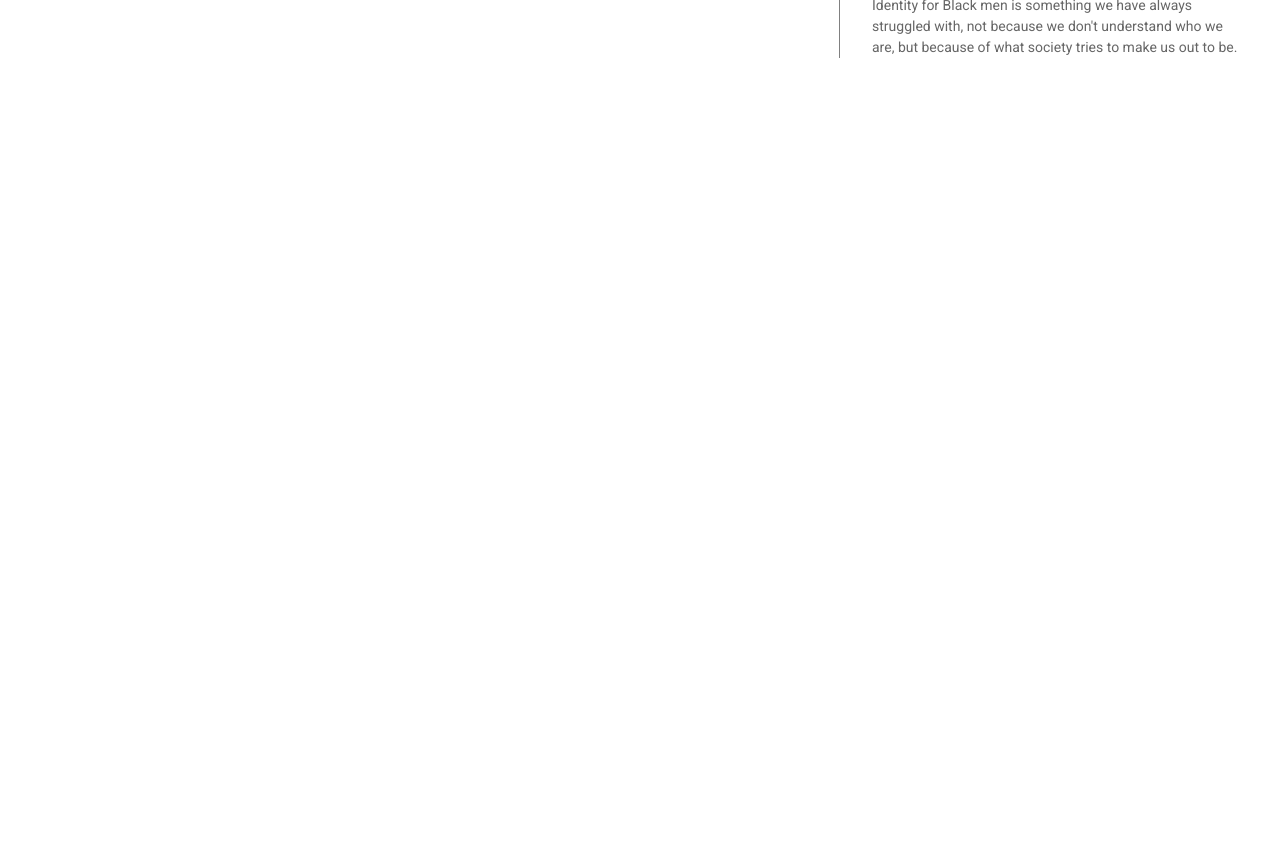
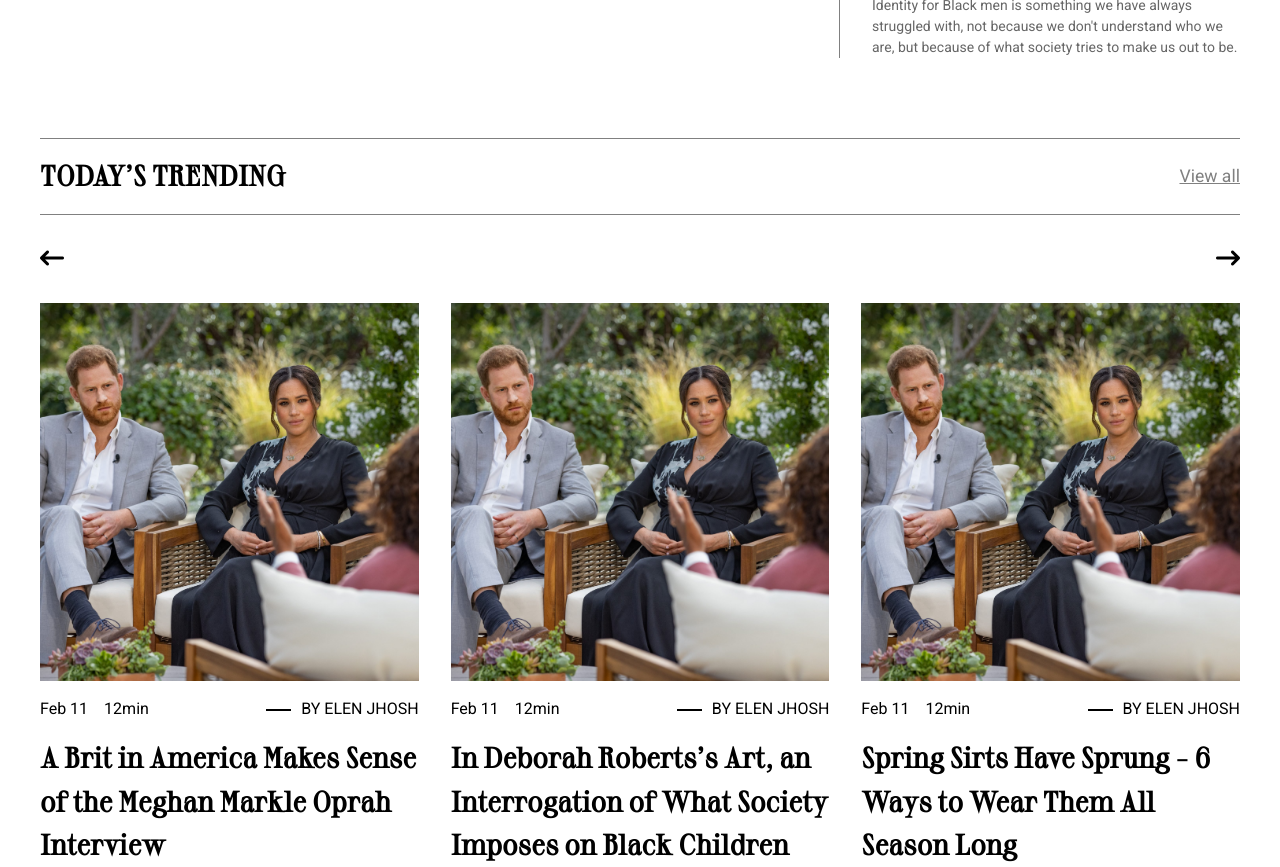
Before and after one commit to Khawarmehfooz/magazine-webapp, a Vue app: page / in a window 1280 px wide. Shown: the part 900-1767 px from the top of the page. Before the commit the page ends 958 px from the top, so only its background shows below. Built offline with nearby package versions, Linux system fonts and the light colour scheme.

Commit message:
Create Trending Articles Component

```diff
--- a/index.html
+++ b/index.html
@@ -9,10 +9,15 @@
       rel="stylesheet"
       href="https://cdnjs.cloudflare.com/ajax/libs/font-awesome/6.4.0/css/all.min.css"
     />
+    <!--  -->
+
     <title>Magazine</title>
   </head>
   <body>
     <div id="app"></div>
     <script type="module" src="/src/main.js"></script>
+    <!-- <script src="https://cdn.jsdelivr.net/npm/swiper@10/swiper-element-bundle.min.js"></script> -->
+     <script src="https://cdn.jsdelivr.net/npm/swiper@10/swiper-element-bundle.min.js"></script>
+
   </body>
 </html>
--- a/package.json
+++ b/package.json
@@ -14,6 +14,7 @@
     "@fortawesome/free-regular-svg-icons": "^6.4.0",
     "@fortawesome/free-solid-svg-icons": "^6.4.0",
     "@fortawesome/vue-fontawesome": "^3.0.3",
+    "swiper": "^10.0.3",
     "vue": "^3.2.47"
   },
   "devDependencies": {
--- a/src/App.vue
+++ b/src/App.vue
@@ -1,11 +1,13 @@
 <script setup>
 import Navbar from './components/Navbar.vue';
 import Hero from './components/Hero.vue';
+import Trending from './components/Trending.vue';
 </script>
 
 <template>
   <Navbar/>
   <Hero/>
+  <Trending/>
 
 </template>
 
--- /dev/null
+++ b/src/components/Trending.vue
@@ -0,0 +1,248 @@
+<script>
+// Import Swiper Vue.js components
+import { Swiper, SwiperSlide } from 'swiper/vue';
+
+// Import Swiper styles
+import 'swiper/css';
+
+import 'swiper/css/navigation';
+// import required modules
+import { Navigation,Autoplay } from 'swiper/modules';
+
+export default {
+    components: {
+        Swiper,
+        SwiperSlide,
+    },
+    setup() {
+        return {
+            modules: [Navigation],
+        };
+    },
+};
+</script>
+<template>
+    <article class="trending">
+        <div class="trending__header">
+            <h2 class="trending__header__title">Today's Trending</h2>
+            <a href="#">View all</a>
+        </div>
+        <div class="sliders">
+            <div class="slider__left"><i class="fa-solid fa-arrow-left-long fa-xl"></i></div>
+            <div class="slider__right"><i class="fa-solid fa-arrow-right-long fa-xl"></i></div>
+        </div>
+
+        <swiper
+        :slides-per-view="3"
+        :autoplay="{
+            delay: 2500,
+            disableOnInteraction: false,
+        }"
+        :space-between="32"
+        :breakpoints="{
+            '767':{
+                slidesPerView: 3
+            },
+            '360':{
+                slidesPerView:2
+            },
+            '359':{
+                slidesPerView: 1
+            }
+        }"
+        :modules="modules"
+        class="mySwiper trending__articles__grid">
+            <swiper-slide class="trending__article">
+                <div class="trending__article__img">
+                    <img src="../assets/images/Meghan and Harry.jpeg" alt="">
+                </div>
+                <div class="trending__article__info">
+                    <div class="trending__article__info__left">
+                        <p class="trending__article__date">Feb 11</p>
+                        <p class="trending__article__readtime">12min</p>
+                    </div>
+                    <div class="trending__article__info__right">
+                        <p class="trending__article__author">
+                            By Elen Jhosh
+                        </p>
+                    </div>
+                </div>
+                <h2 class="trending__article__title">A Brit in America Makes Sense of the Meghan Markle Oprah Interview</h2>
+            </swiper-slide>
+            <swiper-slide class="trending__article">
+                    <div class="trending__article__img">
+                        <img src="../assets/images/Meghan and Harry.jpeg" alt="">
+                    </div>
+                    <div class="trending__article__info">
+                        <div class="trending__article__info__left">
+                            <p class="trending__article__date">Feb 11</p>
+                            <p class="trending__article__readtime">12min</p>
+                        </div>
+                        <div class="trending__article__info__right">
+                            <p class="trending__article__author">
+                                By Elen Jhosh
+                            </p>
+                        </div>
+                    </div>
+                <h2 class="trending__article__title">In Deborah Roberts's Art, an Interrogation of What Society Imposes on Black Children</h2>
+
+            </swiper-slide>
+            <swiper-slide class="trending__article">
+                    <div class="trending__article__img">
+                        <img src="../assets/images/Meghan and Harry.jpeg" alt="">
+                    </div>
+                    <div class="trending__article__info">
+                        <div class="trending__article__info__left">
+                            <p class="trending__article__date">Feb 11</p>
+                            <p class="trending__article__readtime">12min</p>
+                        </div>
+                        <div class="trending__article__info__right">
+                            <p class="trending__article__author">
+                                By Elen Jhosh
+                            </p>
+                        </div>
+                    </div>
+                    <h2 class="trending__article__title">Spring Sirts Have Sprung - 6 Ways to Wear Them All Season Long</h2>
+            </swiper-slide>
+            <swiper-slide class="trending__article">
+                        <div class="trending__article__img">
+                            <img src="../assets/images/Meghan and Harry.jpeg" alt="">
+                        </div>
+                        <div class="trending__article__info">
+                            <div class="trending__article__info__left">
+                                <p class="trending__article__date">Feb 11</p>
+                                <p class="trending__article__readtime">12min</p>
+                            </div>
+                            <div class="trending__article__info__right">
+                                <p class="trending__article__author">
+                                    By Elen Jhosh
+                                </p>
+                            </div>
+                        </div>
+                        <h2 class="trending__article__title">Spring Sirts Have Sprung - 6 Ways to Wear Them All Season Long</h2>
+                </swiper-slide>
+        </swiper>
+    </article>
+
+</template>
+<style scoped>
+.trending__header{
+    border-top: 1px solid grey;
+    border-bottom: 1px solid grey;
+    padding: 1rem 0;
+    margin: 5rem 0 2rem 0;
+    display: flex;
+    align-items: center;
+    justify-content: space-between;
+}
+.trending__header__title{
+    text-transform: uppercase;
+    font-size: 1.8rem;
+}
+.trending__header a{
+    color: grey;
+    font-size: 1.1rem;
+}
+.sliders{
+    display: flex;
+    align-items: center;
+    justify-content: space-between;
+    margin-bottom: 2rem;
+}
+.slider__left i, .slider__right i{
+    cursor: pointer;
+}
+.trending__articles__grid{
+    display: grid;
+    grid-template-columns: repeat(3,1fr);
+    gap: 2rem;
+}
+.trending__article__img img{
+    aspect-ratio: 1;
+    object-fit: cover;
+}
+.trending__article__info{
+    display: flex;
+    align-items: center;
+    justify-content: space-between;
+    margin: 1rem 0;
+}
+.trending__article__info__left{
+    display: flex;
+    align-items: center;
+    gap: 1rem;
+}
+.trending__article__info__right{
+    position: relative;
+}
+.trending__article__author{
+    text-transform: uppercase;
+}
+.trending__article__author::before{
+    content: "";
+    display: block;
+    position: absolute;
+    height: 1.5px;
+    width: 25px;
+    background-color: black;
+    top: 50%;
+    left: -35px;
+}
+.trending__article__title{
+    font-size: 1.8rem;
+}
+    swiper-container {
+      width: 100%;
+      height: 100%;
+    }
+
+    swiper-slide {
+      text-align: center;
+      font-size: 18px;
+      background: #fff;
+      display: flex;
+      justify-content: center;
+      align-items: center;
+    }
+
+    swiper-slide img {
+      display: block;
+      width: 100%;
+      height: 100%;
+      object-fit: cover;
+    }
+@media only screen and (max-width:900px){
+    .trending__article__info{
+        font-size: 12px;
+    }
+    .trending__article__info__left{
+        display: none;
+    }
+    .trending__article__author{
+        margin-left: 40px;
+    }
+    .trending__article__author::before{
+    content: "";
+    display: block;
+    position: absolute;
+    height: 1.5px;
+    width: 25px;
+    background-color: black;
+    top: 50%;
+    left: 0px;
+}
+.trending__article__title{
+    font-size: 1.4rem;
+}
+}
+@media only screen and (max-width:766px){
+    .trending__article__title{
+        font-size: 1.2rem;
+    }
+    .trending__articles__grid{
+        grid-template-columns: repeat(2,1fr);
+    }
+}
+
+
+</style>
--- a/src/main.js
+++ b/src/main.js
@@ -2,5 +2,6 @@ import { createApp } from 'vue'
 import './style.css'
 import '../src/assets/font.css'
 import App from './App.vue'
+
 createApp(App)
     .mount('#app')
```
Also changed, not shown: 1 other file (tests, documents, lock files or other folders).
